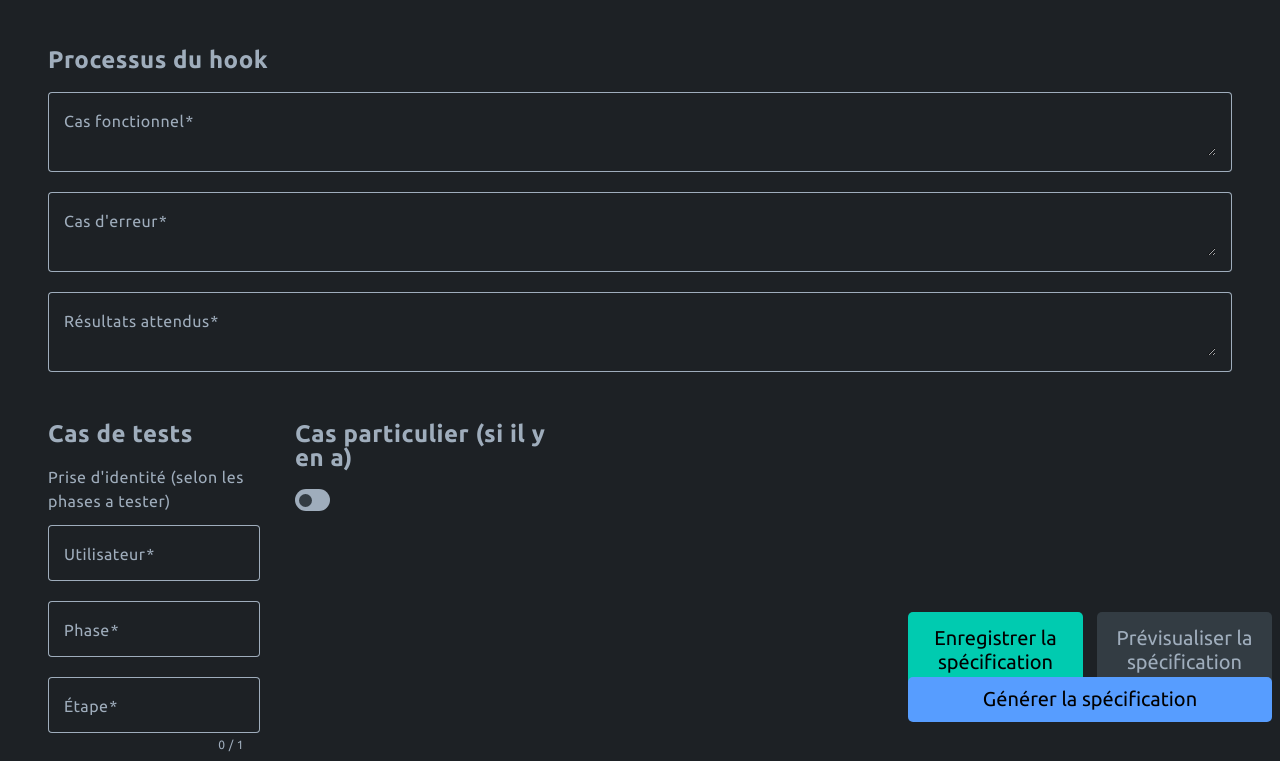
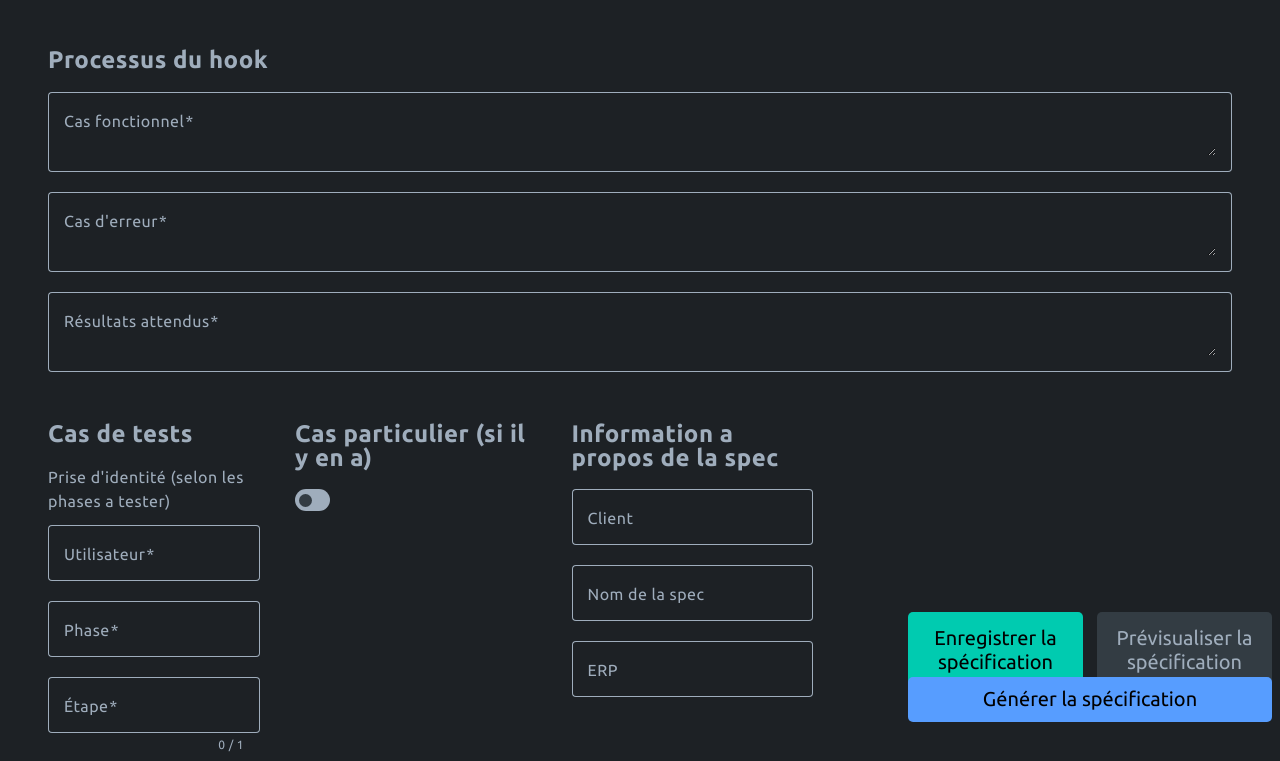
Before and after one commit to CorentinPFormation/ICA_FRONT_Examen, an Angular app: page /new-hook in a window 1280 px wide. Shown: the part 796-1557 px from the top of the page. Built offline with nearby package versions, Linux system fonts and the light colour scheme.

Commit message:
rajout des input client nom de la spec et ERP dans la page hook form avec un autocomplete sur client et ERP

```diff
--- a/src/app/app.component.ts
+++ b/src/app/app.component.ts
@@ -1,4 +1,4 @@
-import {Component, ElementRef, Input, ViewChild} from '@angular/core';
+import {Component, ElementRef, Input, OnInit, ViewChild} from '@angular/core';
 import {NavigationEnd, RouterOutlet} from '@angular/router';
 import { MatMenuModule } from '@angular/material/menu';
 import {NgIf, NgStyle} from '@angular/common';
@@ -13,7 +13,7 @@
   styleUrl: './app.component.css'
 })
 
-export class AppComponent {
+export class AppComponent implements OnInit{
 
   @ViewChild('burger') burger!: ElementRef<HTMLInputElement>;
   isMenu: boolean = false;
@@ -25,7 +25,7 @@
 
   constructor(private router: Router) { }
 
-  @Input() public ngOnInit(): void {
+  ngOnInit(): void {
 
     this.updateConnexion(this.router.url);
 
--- a/src/app/hook-form/hook-form.component.css
+++ b/src/app/hook-form/hook-form.component.css
@@ -18,7 +18,7 @@
   margin-left: 15px;
 }
 
-.hook-name, .description-hook, .event, .processus, .test, .cas-particulier {
+.hook-name, .description-hook, .event, .processus, .test, .cas-particulier, .savespec {
   display: flex;
   flex-direction: column;
   flex-flow: column;
@@ -119,14 +119,19 @@
   grid-row: 7;
 }
 
-.button {
+.savespec {
   grid-column: 2;
   grid-row: 8;
 }
 
+.button {
+  grid-column: 2;
+  grid-row: 9;
+}
+
 .button2 {
   grid-column: 2;
-  grid-row: 9;
+  grid-row: 10;
 }
 
 .generate {
@@ -190,6 +195,12 @@
   .cas-particulier {
     grid-column: 2;
     grid-row: 3;
+    margin-right: 25px;
+  }
+  .savespec {
+    grid-column: 3;
+    grid-row: 3;
+    margin-right: 25px;
   }
 
   .button {
--- a/src/app/hook-form/hook-form.component.html
+++ b/src/app/hook-form/hook-form.component.html
@@ -204,6 +204,43 @@
 
   </div>
 
+  <div class="savespec">
+    <h2>Information a propos de la spec</h2>
+    <mat-form-field appearance="outline">
+      <mat-label>Client</mat-label>
+      <input type="text"
+             aria-label="Number"
+             matInput
+             [formControl]="myControl"
+             [matAutocomplete]="auto">
+      <mat-autocomplete autoActiveFirstOption #auto="matAutocomplete">
+        @for (option of filteredOptions | async; track option) {
+          <mat-option [value]="option">{{option}}</mat-option>
+        }
+      </mat-autocomplete>
+    </mat-form-field>
+
+    <mat-form-field appearance="outline">
+      <mat-label>Nom de la spec</mat-label>
+      <input matInput>
+    </mat-form-field>
+
+    <mat-form-field appearance="outline">
+      <mat-label>ERP</mat-label>
+      <input type="text"
+             aria-label="Number"
+             matInput
+             [formControl]="myControl1"
+             [matAutocomplete]="auto1">
+      <mat-autocomplete autoActiveFirstOption #auto1="matAutocomplete">
+        @for (erpl of filteredOptions1 | async; track erpl) {
+          <mat-option [value]="erpl">{{erpl}}</mat-option>
+        }
+      </mat-autocomplete>
+    </mat-form-field>
+
+  </div>
+
   <div class="button">
     <button type="submit" class="save">Enregistrer la spécification</button>
     <button type="submit" class="preview">Prévisualiser la spécification</button>
--- a/src/app/hook-form/hook-form.component.ts
+++ b/src/app/hook-form/hook-form.component.ts
@@ -1,18 +1,20 @@
-import {Component, ElementRef, HostListener, ViewChild} from '@angular/core';
+import {Component, ElementRef, HostListener, OnInit, ViewChild} from '@angular/core';
 import { MatInputModule } from '@angular/material/input';
 import { MatFormFieldModule } from '@angular/material/form-field';
-import { ReactiveFormsModule } from '@angular/forms';
-import {NgStyle} from '@angular/common';
+import {FormControl, ReactiveFormsModule} from '@angular/forms';
+import {AsyncPipe, NgStyle} from '@angular/common';
 import {MatSelectModule} from '@angular/material/select';
+import {map, Observable, startWith} from 'rxjs';
+import {MatAutocomplete, MatAutocompleteTrigger} from '@angular/material/autocomplete';
 
 @Component({
   selector: 'app-hook-form',
   standalone: true,
-  imports: [MatInputModule, MatFormFieldModule, ReactiveFormsModule, MatSelectModule, NgStyle],
+  imports: [MatInputModule, MatFormFieldModule, ReactiveFormsModule, MatSelectModule, NgStyle, AsyncPipe, MatAutocomplete, MatAutocompleteTrigger],
   templateUrl: './hook-form.component.html',
   styleUrl: './hook-form.component.css'
 })
-export class HookFormComponent {
+export class HookFormComponent implements OnInit{
 
   /*@HostListener('window:beforeunload', ['$event'])
   onBeforeUnload(event: Event) {
@@ -34,4 +36,35 @@
     this.isCas = this.check.nativeElement.checked;
   }
 
+  /*autocomplet form*/
+  myControl = new FormControl('');
+  myControl1 = new FormControl('');
+  options: string[] = ['Alpine', 'Leclerc', 'Socipar', 'PPI', 'Biscuiterie_réuni'];
+  erp: string[] = ['2024', 'DIFFERENT DAY', 'H00DBYAIR', 'EVILJ0RDAN', 'RED M0NEY'];
+  filteredOptions: Observable<string[]> | undefined;
+  filteredOptions1: Observable<string[]> | undefined;
+
+  ngOnInit() {
+    this.filteredOptions = this.myControl.valueChanges.pipe(
+      startWith(''),
+      map(value => this._filter(value || '')),
+    );
+
+    this.filteredOptions1 = this.myControl1.valueChanges.pipe(
+      startWith(''),
+      map(value => this._filter1(value || '')),
+    );
+  }
+
+  private _filter(value: string): string[] {
+    const filterValue = value.toLowerCase();
+
+    return this.options.filter(option => option.toLowerCase().includes(filterValue));
+  }
+
+  private _filter1(value: string): string[] {
+    const filterValue = value.toLowerCase();
+
+    return this.erp.filter(erpl => erpl.toLowerCase().includes(filterValue));
+  }
 }
--- a/src/styles.css
+++ b/src/styles.css
@@ -399,8 +399,8 @@
     --mat-select-trigger-text-weight: 400;
     --mat-select-arrow-transform: translateY(-8px);
     --mat-select-container-elevation-shadow: 0px 3px 1px -2px rgba(0, 0, 0, 0.2), 0px 2px 2px 0px rgba(0, 0, 0, 0.14), 0px 1px 5px 0px rgba(0, 0, 0, 0.12);
-    --mat-autocomplete-background-color: #efedf1;
-    --mat-autocomplete-container-shape: 4px;
+    --mat-autocomplete-background-color: #333C43;
+    --mat-autocomplete-container-shape: 5px;
     --mat-autocomplete-container-elevation-shadow: 0px 3px 1px -2px rgba(0, 0, 0, 0.2), 0px 2px 2px 0px rgba(0, 0, 0, 0.14), 0px 1px 5px 0px rgba(0, 0, 0, 0.12);
     --mdc-dialog-container-color: #1C2B41;
     --mdc-dialog-subhead-color: #1a1b1f;
```
